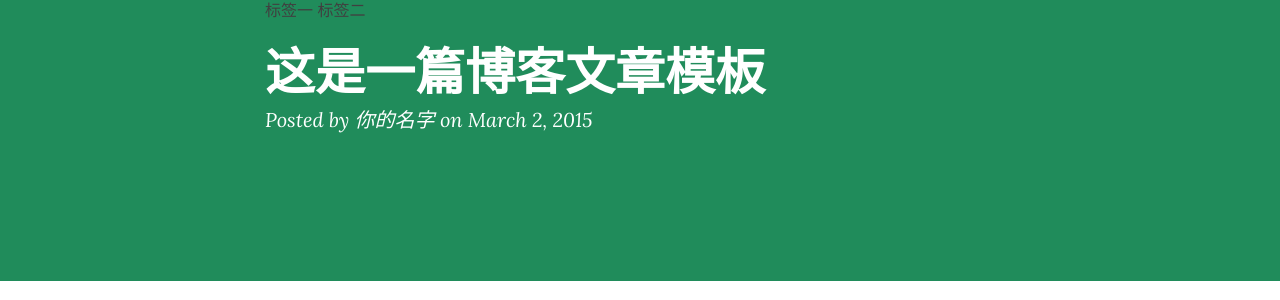
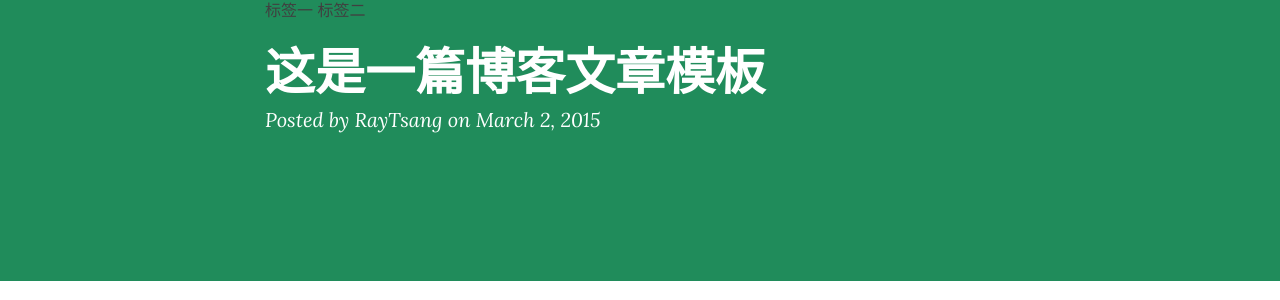
Before and after one commit to RayTsanger/raytsanger.github.io, a Jekyll site: the page built from _posts/2015-03-02-how-to-write.md, in a window 1280 px wide. Shown: the part 153-453 px from the top of the page. Built offline with Jekyll 4.4.1, drawn with Linux system fonts in a browser that asks for light colours; nearby versions of some CDN libraries; comment, search, counter and statistics services are not loaded.

Commit message:
Update _config.yml

```diff
--- a/_config.yml
+++ b/_config.yml
@@ -9,8 +9,8 @@
 # About/contact
 owner:
   name: "RayTsang" # 填写作者信息：名字
-  email: X@gmail.com # 填写作者信息：邮箱
-  bio: "你的博客描述" # 填写作者信息：博客描述
+  email: superzangzl@126.com # 填写作者信息：邮箱
+  bio: "落花人独立，微雨燕双飞！" # 填写作者信息：博客描述
 
 # Data
 gavatar: img/favicon.png # 浏览器地址栏小图标，可自定义更改
@@ -43,7 +43,7 @@
       type: "posts"
     values:
       layout: "post"
-      author: "你的名字" # 你的名字
+      author: "RayTsang" # 你的名字
       header-img: "img/green.jpg" # We don't want posts without a header image, that whould mean white on white
 
 # Comments
```
